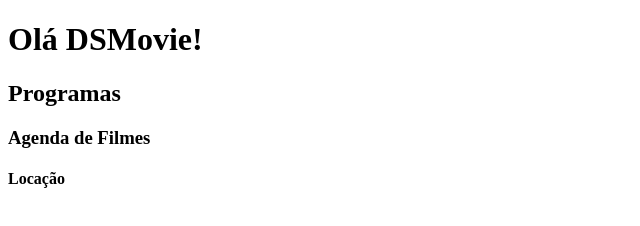
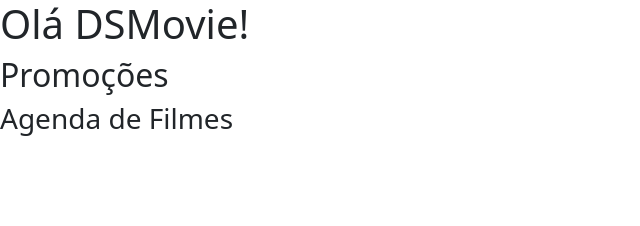
Before and after one commit to Ecampos19/dsmovie, a plain HTML site: page index.html in a window 1280 px wide. Shown: the whole page, without its empty margins (0-640 px from the left). Drawn offline with nearby package versions, Linux system fonts and the light colour scheme.

Commit message:
Bootstrap

```diff
--- a/index.html
+++ b/index.html
@@ -5,15 +5,13 @@
     <meta http-equiv="X-UA-Compatible" content="IE=edge">
     <meta name="viewport" content="width=device-width, initial-scale=1.0">
     <title>DSMovie</title>
+    <link href="https://cdn.jsdelivr.net/npm/bootstrap@5.1.3/dist/css/bootstrap.min.css" rel="stylesheet" integrity="sha384-1BmE4kWBq78iYhFldvKuhfTAU6auU8tT94WrHftjDbrCEXSU1oBoqyl2QvZ6jIW3" crossorigin="anonymous">
     </head>
     <body
     <h1>
         <h1> Olá DSMovie!</h1>
-        <h2>Programas</h2>
+        <h2>Promoções</h2>
         <h3>Agenda de Filmes</h3>
-        <h4>Locação</h4>
-
-
 
     </body>
     </html>
```
